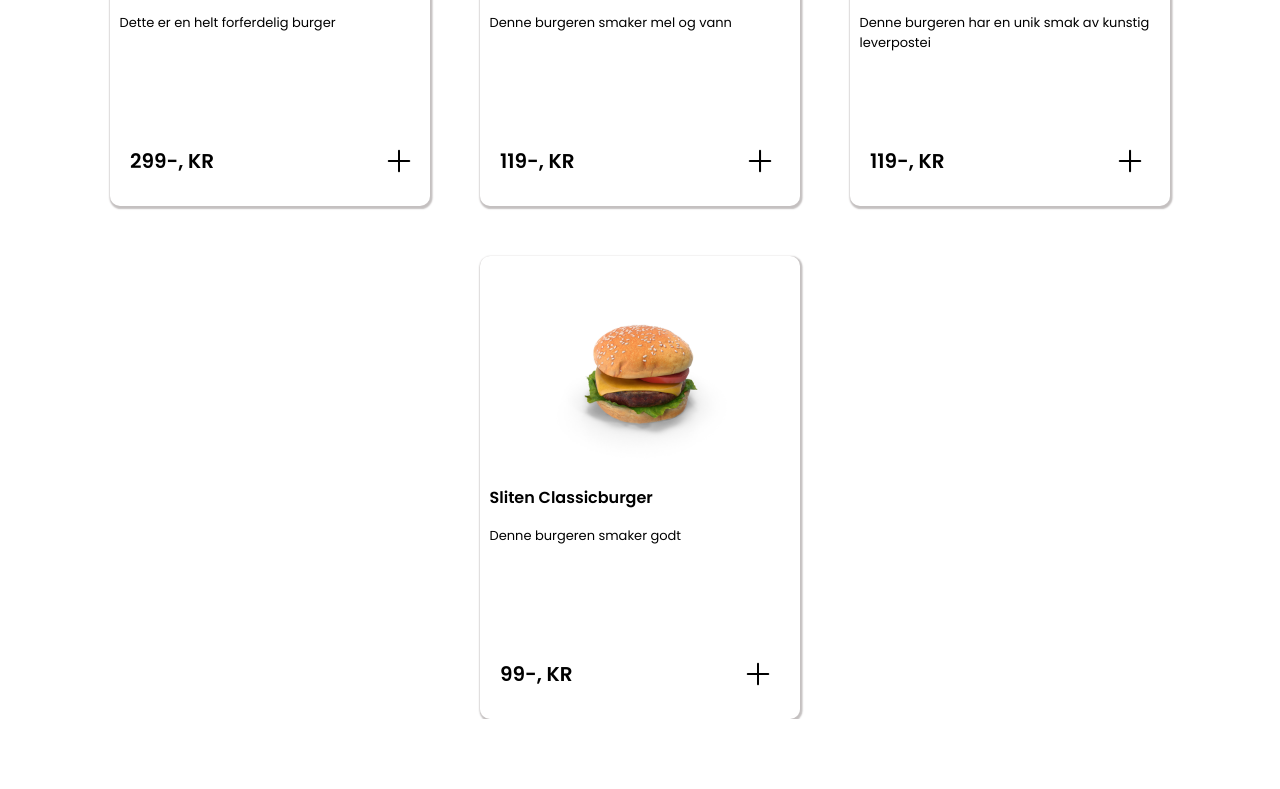
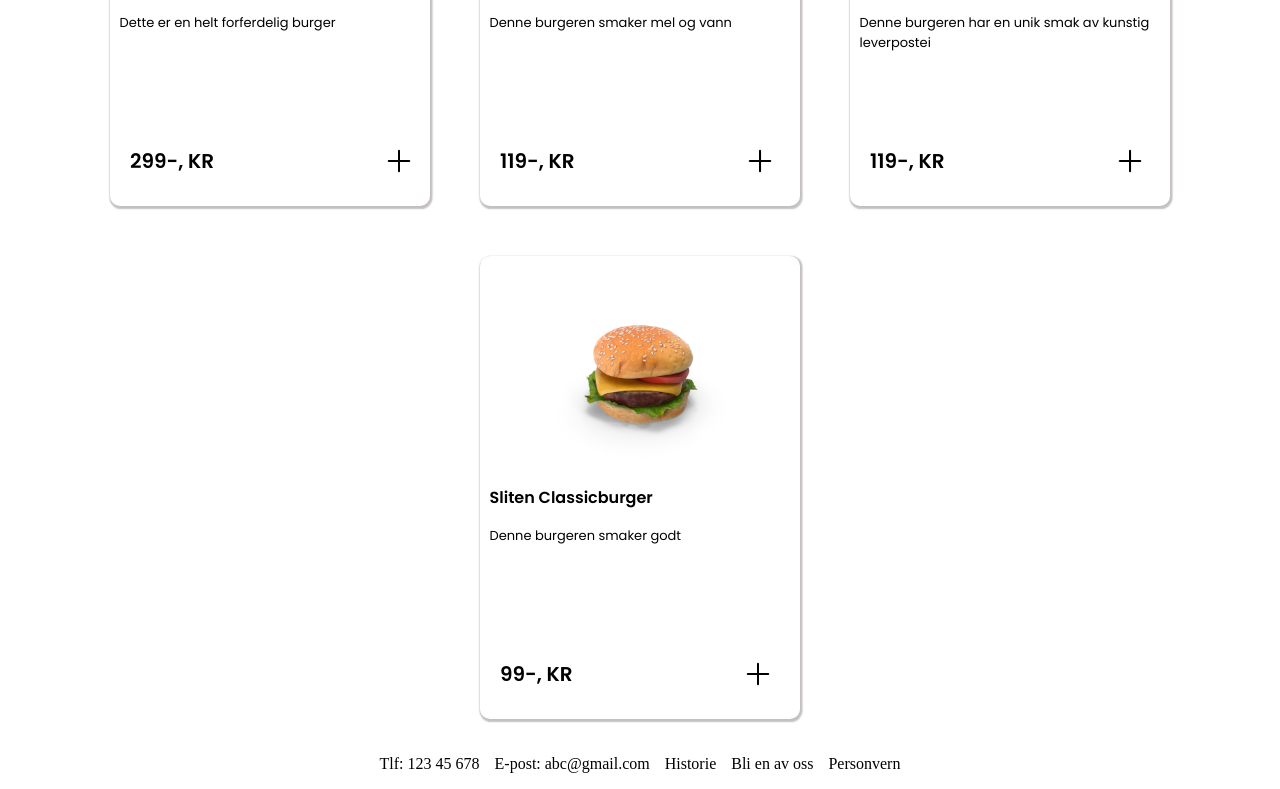
Before and after one commit to Cha-IT/restaurantnettside-gabriel-linnea-sander-vladko, a plain HTML site: page index.html in a window 1280 px wide. Shown: the part 1319-2108 px from the top of the page. Before the commit the page ends 2038 px from the top, so only its background shows below. Drawn offline with Linux system fonts and the light colour scheme.

Commit message:
Footer placeholder + css

```diff
--- a/index.html
+++ b/index.html
@@ -41,5 +41,14 @@
 
     <script src="/js/produkt.js"></script>
     <script src="/js/cart.js"></script>
+
+    <footer>
+      <p>Tlf: 123 45 678</p>
+      <p>E-post: abc@gmail.com</p>
+      <p>Historie</p>
+      <p>Bli en av oss</p>
+      <p>Personvern</p>
+    </footer>
+
   </body>
 </html>
--- a/stylesheet/style.css
+++ b/stylesheet/style.css
@@ -148,3 +148,11 @@ MENY + PRODUKTER
   top: 20px;
   width: 30px;
 }
+
+footer{
+  display: flex;
+  gap: 15px;
+  justify-content: center;
+  flex-wrap: wrap;
+  margin-top: 20px;
+}
```
